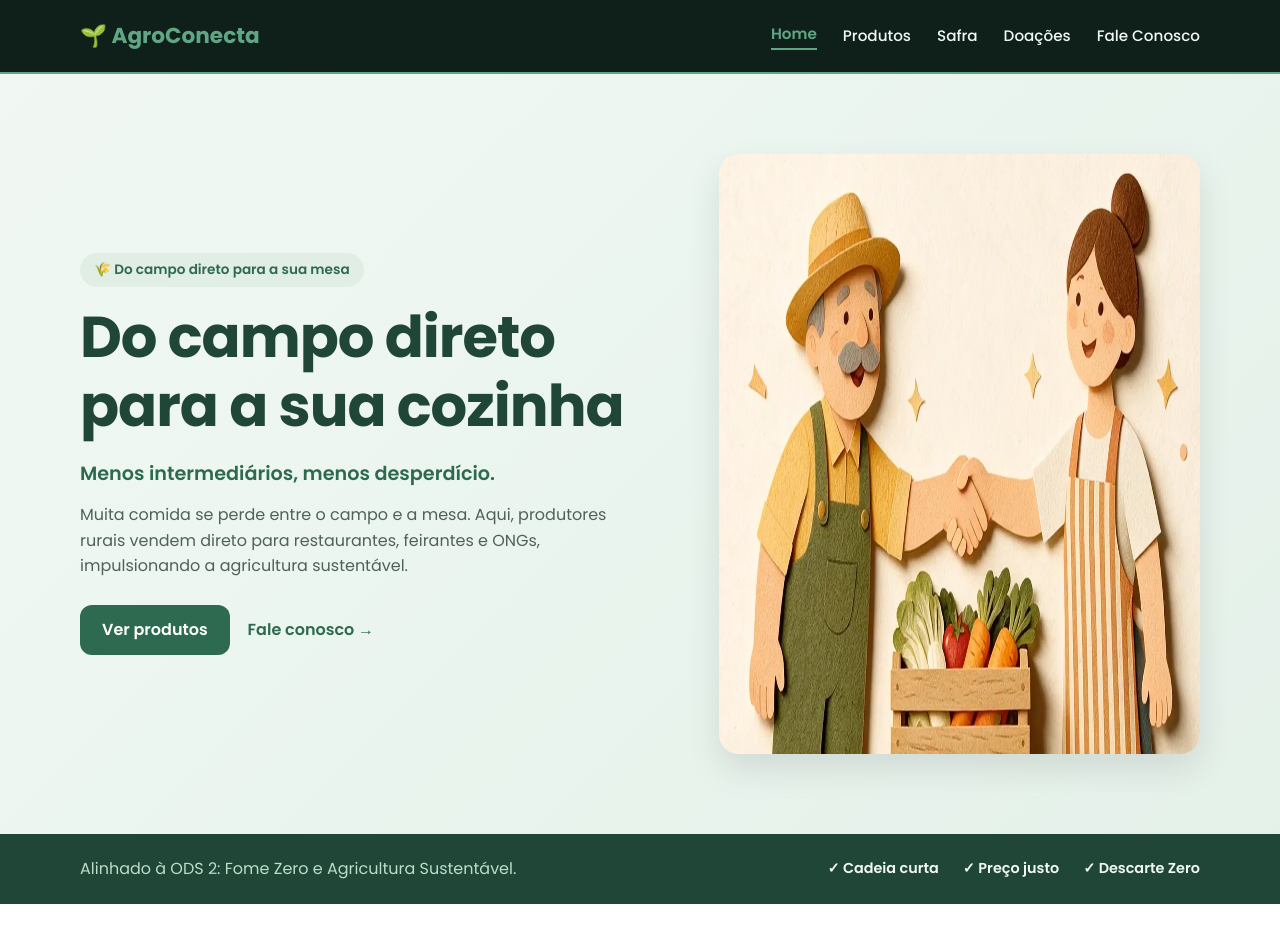
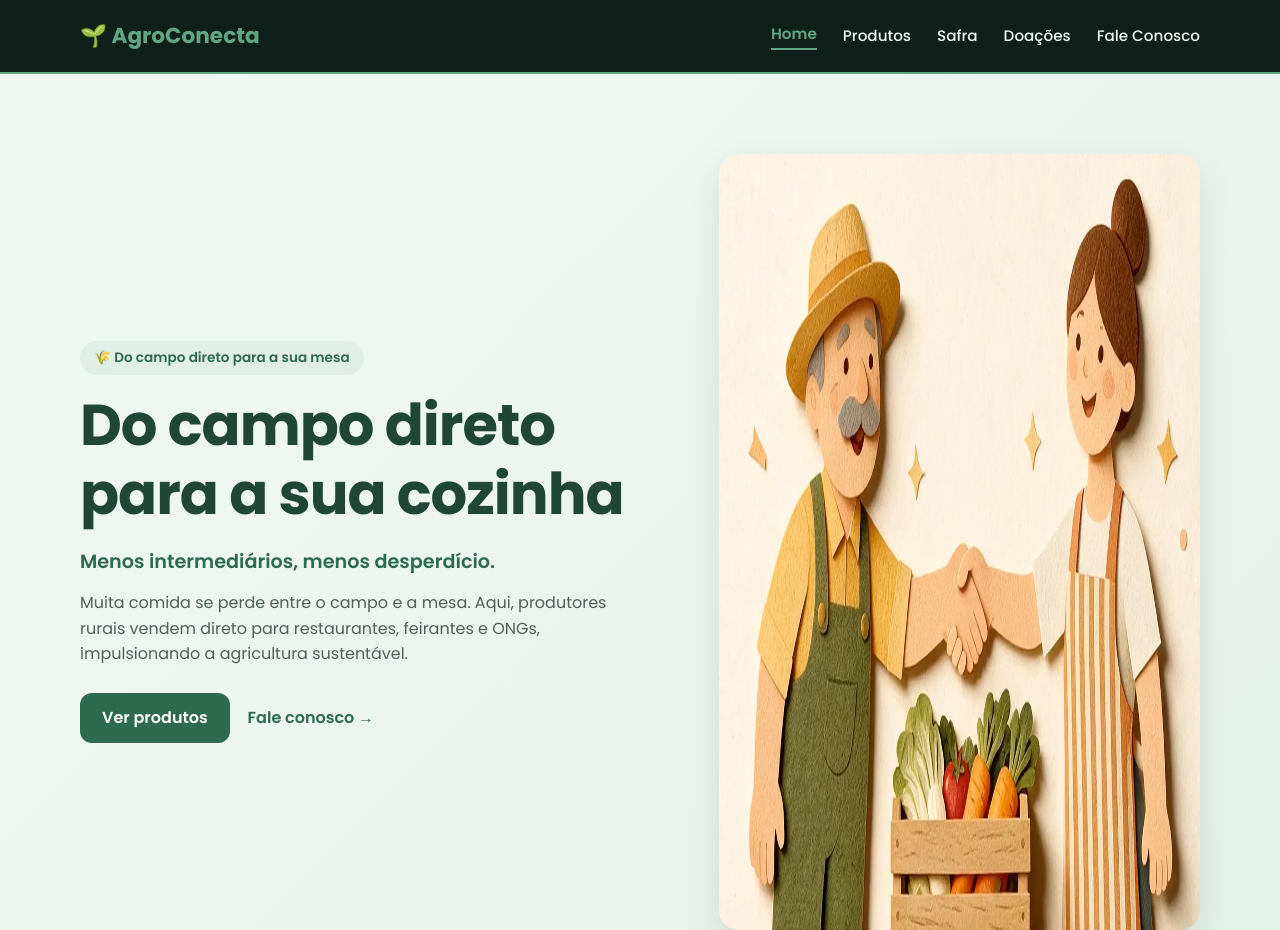
Before and after one commit to paulohenriqueleite/agroconecta, a plain HTML site: page index.html in a window 1280 px wide. Shown: the top 930 px of the page. Drawn offline with Linux system fonts and the light colour scheme.

Commit message:
Change hero image dimensionHome: imagem do hero na proporção originals
Updated image dimensions for hero section.

```diff
--- a/index.html
+++ b/index.html
@@ -47,7 +47,7 @@
           </div>
         </div>
         <div class="hero-imagem">
-          <img src="dist/img/home/joao-mariana.webp" alt="Ilustração do produtor Seu João e da compradora Mariana" width="800" height="600">
+          <img src="dist/img/home/joao-mariana.webp" alt="Ilustração do produtor Seu João e da compradora Mariana" width="1484" height="776">
         </div>
       </div>
     </section>
```
